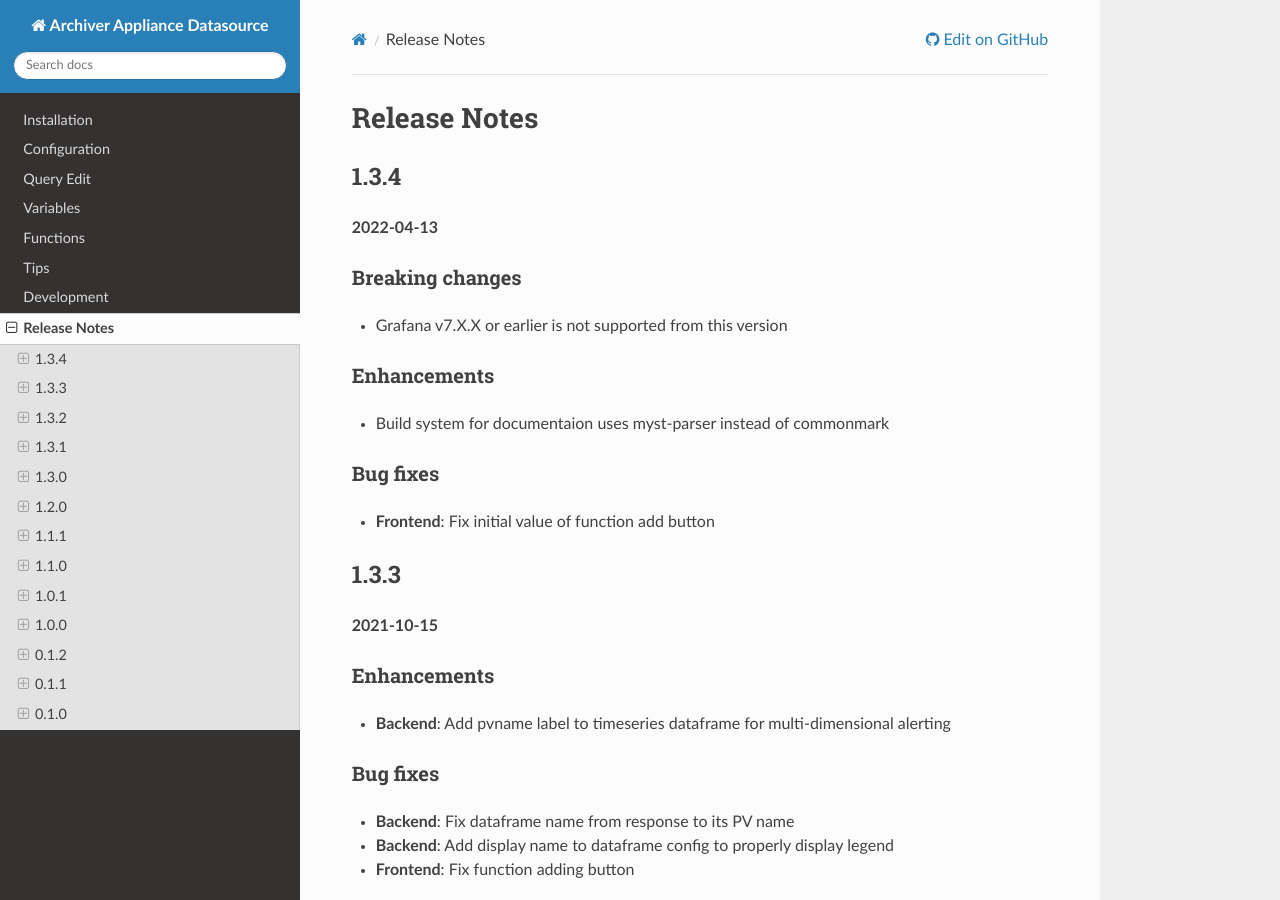
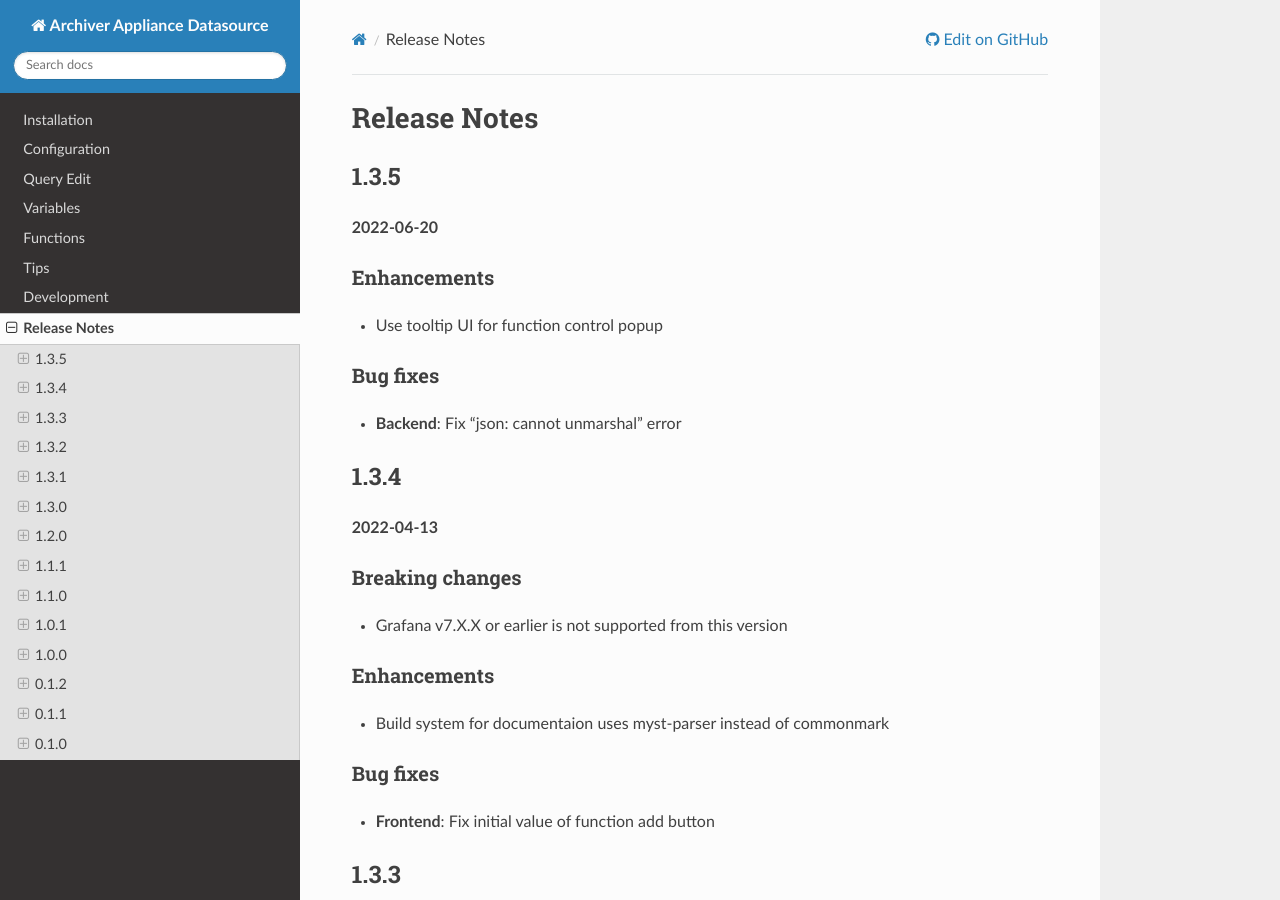
Before and after one commit to sasaki77/archiverappliance-datasource, a Sphinx documentation site: the page built from docs/releases.md, in a window 1280 px wide and 900 px high. Built offline with Sphinx 7.4.7 and the Read the Docs theme 2.0.0, drawn with Linux system fonts in a browser that asks for light colours.

Commit message:
REL: update for 1.3.5 release

```diff
--- a/docs/releases.md
+++ b/docs/releases.md
@@ -1,4 +1,14 @@
 # Release Notes
+## 1.3.5
+
+**2022-06-20**
+
+### Enhancements
+- Use tooltip UI for function control popup
+
+### Bug fixes
+- **Backend**: Fix "json: cannot unmarshal" error
+
 ## 1.3.4
 
 **2022-04-13**
--- a/package.json
+++ b/package.json
@@ -2,7 +2,7 @@
   "name": "sasaki77-archiver-appliance",
   "alerting": true,
   "private": true,
-  "version": "1.3.4",
+  "version": "1.3.5",
   "description": "ArchiverAppliance",
   "main": "index.js",
   "scripts": {
```
Also changed, not shown: CHANGELOG.md (+9 -1 lines).
